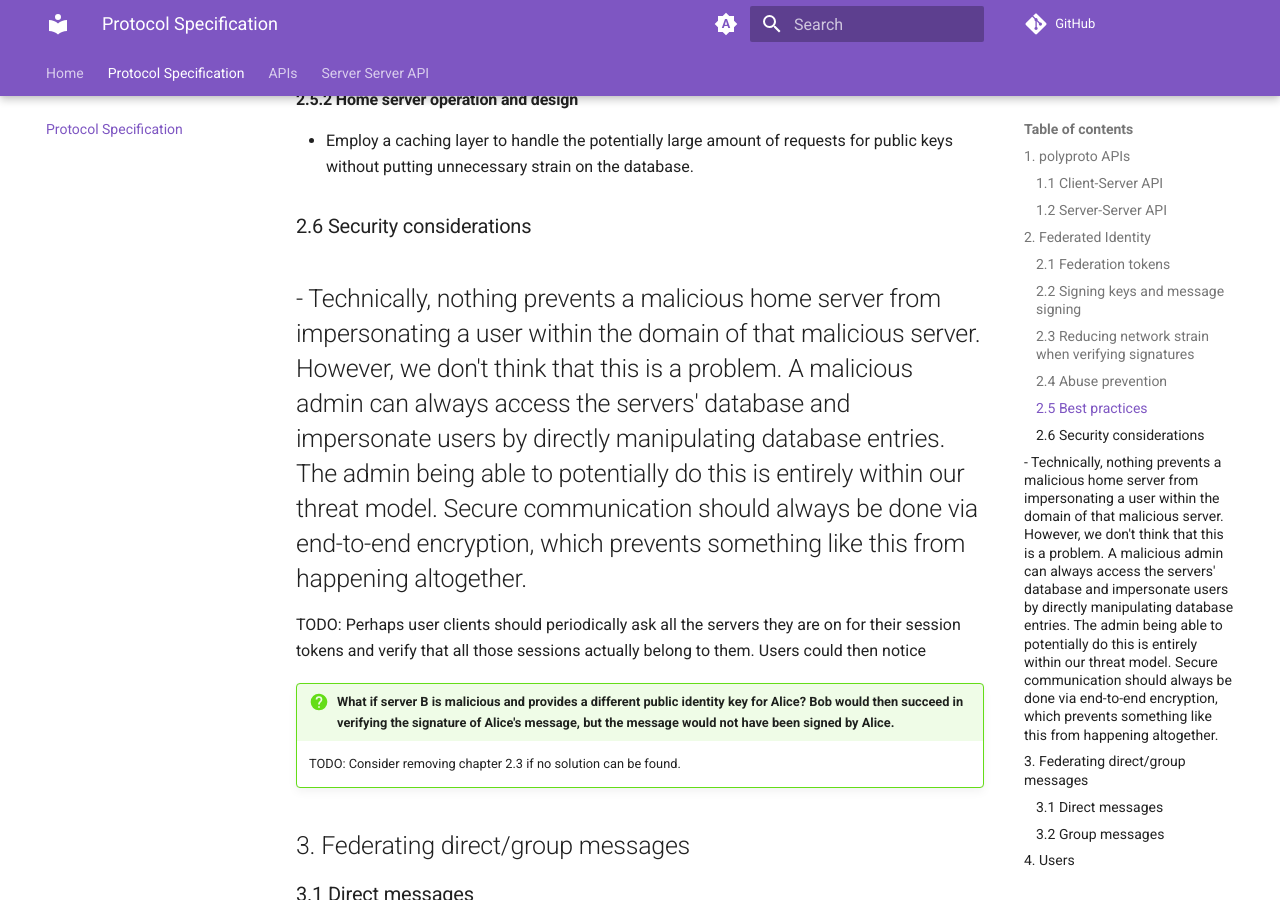
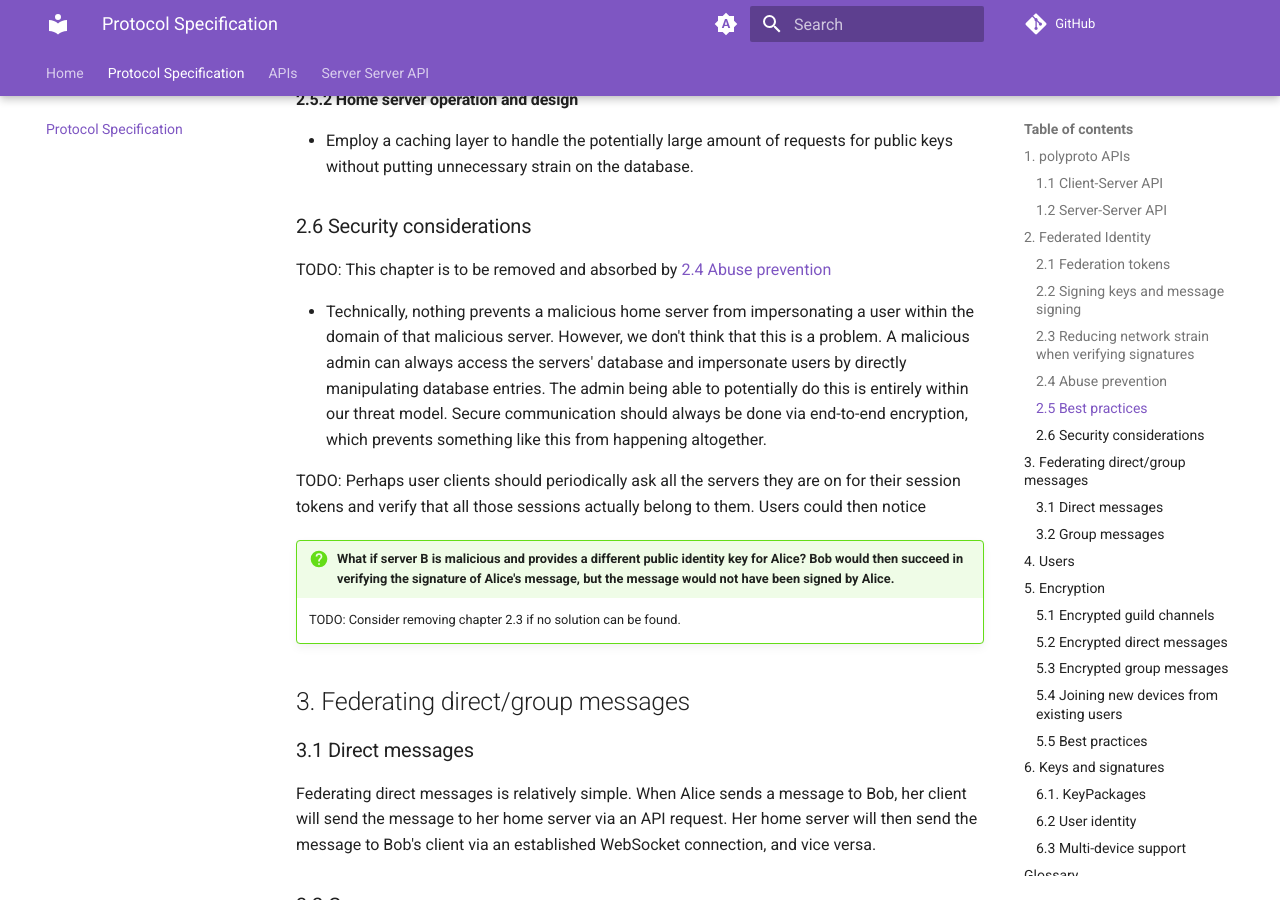
Before and after one commit to polyphony-chat/docs, an MkDocs documentation site: the page built from docs/specification.md, in a window 1280 px wide and 900 px high, scrolled down 5529 px. Built offline with MkDocs 1.6.1 and Material for MkDocs 9.7.7, drawn with Linux system fonts in a browser that asks for light colours; plug-ins that fetch from the network failed and are left out; comment, search, counter and statistics services are not loaded.

Commit message:
add deletion note for chapter 2.6

```diff
--- a/SPECIFICATION.md
+++ b/SPECIFICATION.md
@@ -181,8 +181,14 @@ notified of any new session tokens that were generated for them while they were
 
 ### 2.6 Security considerations
 
-- Technically, nothing prevents a malicious home server from impersonating a user within the domain of that malicious server. However, we don't think that this is a problem. A malicious admin can always access the servers' database and impersonate users by directly manipulating database entries. The admin being able to potentially do this is entirely within our threat model. Secure communication should always be done via end-to-end encryption, which prevents something like this from happening altogether.
--
+TODO: This chapter is to be removed and absorbed by [2.4 Abuse prevention](#24-abuse-prevention)
+
+- Technically, nothing prevents a malicious home server from impersonating a user within the domain
+of that malicious server. However, we don't think that this is a problem. A malicious admin can
+always access the servers' database and impersonate users by directly manipulating database entries.
+The admin being able to potentially do this is entirely within our threat model. Secure
+communication should always be done via end-to-end encryption, which prevents something like this
+from happening altogether.
 
 TODO: Perhaps user clients should periodically ask all the servers they are on for their session tokens
 and verify that all those sessions actually belong to them. Users could then notice
```
